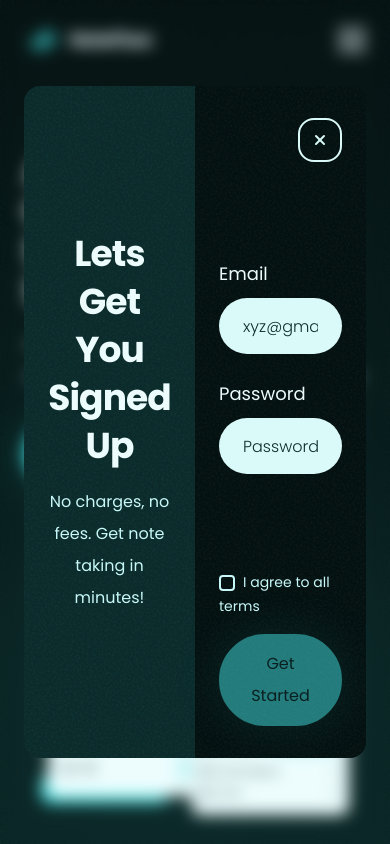
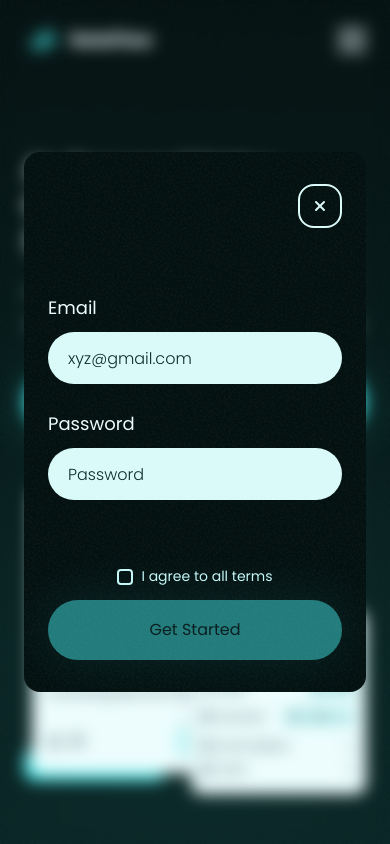
Before and after one commit to Pravitnk/NoteFlow-Landing-Page, a React (Vite) app: page / in a window 390 px wide. Both pictures are taken after a click on the button "Get Started". Shown: the top 844 px of the page. Built offline with nearby package versions, Linux system fonts and the light colour scheme.

Commit message:
`Refactor CSS classes and media queries across multiple components`

```diff
--- a/src/components/section/FAQ/FAQ.jsx
+++ b/src/components/section/FAQ/FAQ.jsx
@@ -17,7 +17,7 @@ const FAQ = ({ questions, activeQuestions, handleQuestionClick }) => {
         className="flex w-full cursor-pointer items-center"
         onClick={() => handleQuestionClick(questions.id)}
       >
-        <div className="border-primary-50 mr-6 rounded-xl border-2 p-3.5">
+        <div className="border-primary-50 mr-6 rounded-xl border-2 p-3.5 max-sm:mr-4 max-sm:p-3">
           <questions.Icon
             width={2}
             className="stroke-primary-50"
@@ -25,7 +25,7 @@ const FAQ = ({ questions, activeQuestions, handleQuestionClick }) => {
           />
         </div>
 
-        <p className="text-primary-50 mr-auto pr-4 text-left text-xl/loose font-semibold tracking-normal max-lg:text-lg/8">
+        <p className="text-primary-50 mr-auto pr-4 text-left text-xl/loose font-semibold tracking-normal max-lg:text-lg/8 max-sm:text-base/6 max-sm:font-medium">
           {questions.question}
         </p>
 
@@ -40,7 +40,7 @@ const FAQ = ({ questions, activeQuestions, handleQuestionClick }) => {
       </button>
 
       <motion.p
-        className="text-primary-50 pt-0 pr-14 pl-20 text-lg/8 font-light max-lg:text-base/loose"
+        className="text-primary-50 pt-0 pr-14 pl-20 text-lg/8 font-light max-lg:text-base/loose max-sm:px-0"
         initial={{ opacity: 0, maxHeight: 0, visibility: "hidden" }}
         animate={
           activeQuestions === questions.id
--- a/src/components/section/Features.jsx
+++ b/src/components/section/Features.jsx
@@ -7,7 +7,7 @@ const Features = () => {
     <section className="bg-primary-1500 overflow-hidden bg-[url('../src/assets/Noise.webp')] bg-repeat">
       <div className="text-primary-50 relative m-auto max-w-[90rem] px-24 py-32 max-xl:px-16 max-xl:py-24 max-lg:px-8 max-md:px-6">
         <div className="bg-primary-1300 absolute top-[50%] left-[100%] h-[62.5rem] w-[62.5rem] -translate-[50%] rounded-full opacity-100 blur-[30rem] max-xl:h-[35rem] max-xl:w-[35rem] max-xl:blur-[10rem] max-lg:left-[90%] max-lg:h-[20rem] max-lg:w-[20rem]" />
-        <h2 className="mb-28 text-center text-6xl/18 font-semibold tracking-tight max-xl:mb-18 max-xl:text-5xl/16 max-lg:text-4xl/10">
+        <h2 className="mb-28 text-center text-6xl/18 font-semibold tracking-tight max-xl:mb-18 max-xl:text-5xl/16 max-lg:text-4xl/10 max-sm:text-3xl/9 max-sm:tracking-tighter">
           All The Tools You Need to <br />{" "}
           <span className="text-primary-500 primary-glow">Supercharge</span>{" "}
           Your Note Taking
@@ -22,7 +22,7 @@ const Features = () => {
             />
           </figure>
           <div className="z-1 max-w-lg justify-self-end max-md:row-start-1 max-md:max-w-max">
-            <p className="m mb-8 text-5xl/16 font-semibold tracking-tight max-xl:mb-6 max-xl:text-4xl/10 max-lg:mb-4 max-lg:text-3xl/12">
+            <p className="m mb-8 text-5xl/16 font-semibold tracking-tight max-xl:mb-6 max-xl:text-4xl/10 max-lg:mb-4 max-lg:text-3xl/12 max-sm:text-2xl/8">
               Smart Organization
             </p>
             <p className="text-primary-100 z-1 text-lg/loose font-light max-xl:text-lg/8 max-lg:text-base/loose">
@@ -36,7 +36,7 @@ const Features = () => {
 
         <div className="grid grid-cols-2 items-center gap-x-16 max-xl:mb-12 max-md:mb-16 max-md:grid-cols-1 max-md:gap-y-10">
           <div className="max-w-lg justify-self-start max-md:max-w-max">
-            <p className="mb-8 text-5xl/16 font-semibold tracking-tight max-xl:mb-6 max-xl:text-4xl/10 max-lg:mb-4 max-lg:text-3xl/12">
+            <p className="mb-8 text-5xl/16 font-semibold tracking-tight max-xl:mb-6 max-xl:text-4xl/10 max-lg:mb-4 max-lg:text-3xl/12 max-sm:text-2xl/8">
               Contextual Reminders
             </p>
             <p className="text-primary-100 z-1 text-lg/loose font-light max-xl:text-lg/8 max-lg:text-base/loose">
--- a/src/components/section/Footer.jsx
+++ b/src/components/section/Footer.jsx
@@ -5,7 +5,7 @@ import Logo from "../icons/Logo";
 const Footer = () => {
   return (
     <footer className="bg-gradient-to-bottom">
-      <div className="m-auto flex max-w-[90rem] justify-between px-24 py-32 max-xl:px-16 max-xl:py-24 max-lg:grid max-lg:gap-y-18 max-lg:px-8">
+      <div className="m-auto flex max-w-[90rem] justify-between px-24 py-32 max-xl:px-16 max-xl:py-24 max-lg:grid max-lg:gap-y-18 max-lg:px-8 max-sm:pb-16">
         {/* left  */}
         <div className="">
           <a href="#" className="flex items-center gap-x-3">
--- a/src/components/section/Hero.jsx
+++ b/src/components/section/Hero.jsx
@@ -10,7 +10,7 @@ const Hero = () => {
     <section className="m-auto grid max-w-[90rem] grid-cols-[5fr_4fr] items-center gap-x-18 px-24 py-42 max-xl:grid-cols-2 max-xl:gap-x-12 max-xl:px-16 max-xl:py-38 max-lg:px-8 max-lg:py-32 max-md:grid-cols-1 max-md:grid-rows-[repeat(2,auto)] max-md:gap-y-12 max-md:px-6 max-md:py-24">
       {/* left  */}
       <div>
-        <h1 className="text-primary-50 mb-6 text-6xl/18 font-semibold tracking-tighter max-xl:mb-4 max-xl:text-5xl/16 max-lg:text-4xl/10 max-lg:tracking-tight">
+        <h1 className="text-primary-50 mb-6 text-6xl/18 font-semibold tracking-tighter max-xl:mb-4 max-xl:text-5xl/16 max-lg:text-4xl/10 max-lg:tracking-tight max-sm:text-3xl/9 max-sm:tracking-tighter">
           AI-Powered Notes. Organize and Summarize in Seconds
         </h1>
         <p className="text-primary-100 mb-10 text-xl/loose font-light max-xl:mb-8 max-xl:text-lg/8 max-lg:text-base/loose">
@@ -18,7 +18,7 @@ const Hero = () => {
           saving your time and boosting productivity
         </p>
         <button
-          className="text-primary-1300 bg-primary-500 border-primary-500 hover:border-primary-50 hover:bg-primary-50 transition-property primary-glow primary-glow-hover group flex cursor-pointer items-center justify-between gap-x-4 rounded-full border-2 px-8 py-3.5 max-xl:gap-x-2 max-xl:px-6 max-xl:py-3"
+          className="text-primary-1300 bg-primary-500 border-primary-500 hover:border-primary-50 hover:bg-primary-50 transition-property primary-glow primary-glow-hover group flex cursor-pointer items-center justify-between gap-x-4 rounded-full border-2 px-8 py-3.5 max-xl:gap-x-2 max-xl:px-6 max-xl:py-3 max-sm:w-full max-sm:justify-center"
           onClick={() => setActiveModal("sign-up")}
         >
           <p className="text-lg/8 max-xl:text-base/loose">Get Started</p>
@@ -43,7 +43,7 @@ const Hero = () => {
         <img
           src={HeroGraphic}
           alt="hero-graphic"
-          className="relative max-h-[30rem] justify-self-end max-md:max-h-auto max-md:max-w-[90%] max-md:justify-self-center"
+          className="relative max-h-[30rem] justify-self-end max-md:max-h-auto max-md:max-w-[90%] max-md:justify-self-center max-sm:max-w-full"
         />
       </div>
     </section>
--- a/src/components/section/Testimonials/TestimonialList.jsx
+++ b/src/components/section/Testimonials/TestimonialList.jsx
@@ -3,7 +3,7 @@ import Testimonial from "./Testimonial";
 
 const TestimonialList = ({ testimonials }) => {
   return (
-    <ul className="flex flex-col gap-y-6 max-xl:gap-y-4 max-lg:nth-[3]:hidden">
+    <ul className="flex flex-col gap-y-6 max-xl:gap-y-4 max-lg:nth-[3]:hidden max-sm:nth-[2]:hidden">
       {testimonials?.map((test) => (
         <Testimonial test={test} key={test.name} />
       ))}
--- a/src/components/section/Testimonials/Testimonials.jsx
+++ b/src/components/section/Testimonials/Testimonials.jsx
@@ -12,7 +12,7 @@ const Testimonials = () => {
           <p className="primary-glow text-primary-1300 bg-primary-500 w-min rounded-full px-4 py-2 text-base/8 max-lg:mb-8">
             Testimonials
           </p>
-          <h2 className="text-primary-50 text-center text-6xl/18 font-semibold tracking-tight max-xl:text-5xl/16 max-lg:mb-4 max-lg:text-4xl/10">
+          <h2 className="text-primary-50 max-sm:tra text-center text-6xl/18 font-semibold tracking-tight max-xl:text-5xl/16 max-lg:mb-4 max-lg:text-4xl/10 max-sm:text-3xl/9">
             What our AI-powered <br />
             notetakers have to say
           </h2>
@@ -22,7 +22,7 @@ const Testimonials = () => {
           </p>
         </div>
 
-        <div className="mb-20 grid grid-cols-3 gap-x-6 max-xl:gap-x-4 max-lg:mb-18 max-lg:grid-cols-2">
+        <div className="mb-20 grid grid-cols-3 gap-x-6 max-xl:gap-x-4 max-lg:mb-18 max-lg:grid-cols-2 max-sm:grid-cols-1">
           <TestimonialList testimonials={test.slice(0, expanded ? 5 : 2)} />
           <TestimonialList testimonials={test.slice(5, expanded ? 10 : 7)} />
           <TestimonialList
--- a/src/components/section/modal/SignUp_Modal.jsx
+++ b/src/components/section/modal/SignUp_Modal.jsx
@@ -32,9 +32,9 @@ const SignUp_Modal = () => {
   };
 
   return (
-    <section className="grid max-w-3xl grid-cols-2">
+    <section className="grid max-w-3xl grid-cols-2 max-sm:w-96 max-sm:grid-cols-1">
       {/* left  */}
-      <div className="bg-primary-1300 flex flex-col justify-center gap-y-4 bg-[url('../src/assets/Noise.webp')] bg-repeat p-10 text-center max-md:px-6 max-md:py-8">
+      <div className="bg-primary-1300 max-sm: flex flex-col justify-center gap-y-4 bg-[url('../src/assets/Noise.webp')] bg-repeat p-10 text-center max-md:px-6 max-md:py-8 max-sm:hidden">
         <h4 className="text-primary-50 text-4xl/12 font-bold tracking-tight">
           Lets Get You <br />
           Signed Up
@@ -45,7 +45,7 @@ const SignUp_Modal = () => {
       </div>
 
       {/* right */}
-      <div className="bg-primary-1500 flex flex-col justify-between gap-y-24 bg-[url('../src/assets/Noise.webp')] bg-repeat p-10 max-md:px-6 max-md:py-8">
+      <div className="bg-primary-1500 flex flex-col justify-between gap-y-24 bg-[url('../src/assets/Noise.webp')] bg-repeat p-10 max-md:px-6 max-md:py-8 max-sm:gap-y-16">
         <button
           className="border-primary-75 hover:bg-primary-75 group transition-property ml-auto w-fit cursor-pointer rounded-2xl border-2 p-3"
           onClick={() => setActiveModal("")}
@@ -60,7 +60,7 @@ const SignUp_Modal = () => {
           <label>
             Email{" "}
             <input
-              className="bg-primary-75 placeholder-primary-1300 text-primary-1500 placeholder-opacity-20 mt-2 block w-full rounded-full px-8 py-4 font-normal placeholder:text-base placeholder:font-light max-md:px-6 max-md:py-3"
+              className="bg-primary-75 placeholder-primary-1300 text-primary-1500 placeholder-opacity-20 mt-2 block w-full rounded-full px-8 py-4 font-normal placeholder:text-base placeholder:font-light max-md:px-6 max-md:py-3 max-sm:px-5 max-sm:py-2.5"
               name="email"
               type="email"
               placeholder="xyz@gmail.com"
@@ -72,7 +72,7 @@ const SignUp_Modal = () => {
           <label>
             Password{" "}
             <input
-              className="bg-primary-75 placeholder-primary-1300 text-primary-1500 placeholder-opacity-20 mt-2 block w-full rounded-full px-8 py-4 font-normal placeholder:text-base placeholder:font-light max-md:px-6 max-md:py-3"
+              className="bg-primary-75 placeholder-primary-1300 text-primary-1500 placeholder-opacity-20 mt-2 block w-full rounded-full px-8 py-4 font-normal placeholder:text-base placeholder:font-light max-md:px-6 max-md:py-3 max-sm:px-5 max-sm:py-2.5"
               name="password"
               type="password"
               placeholder="Password"
@@ -85,7 +85,7 @@ const SignUp_Modal = () => {
         <div>
           <div
             onClick={() => setChecked((prev) => !prev)}
-            className="m-auto mb-4 w-fit cursor-pointer gap-x-2"
+            className="m-auto mb-4 w-fit cursor-pointer gap-x-2 max-sm:mb-3"
           >
             <button
               className={`border-primary-100 transition-property mr-2 inline-flex h-4 w-4 cursor-pointer items-center justify-center rounded-sm border-2 ${checked && "bg-primary-100"} `}
```
Also changed, not shown: src/components/section/FAQ/FAQs.jsx (+8 -5 lines), src/components/section/Logo.jsx (+4 -4 lines), src/components/section/modal/Login_Modal.jsx (+6 -6 lines).
